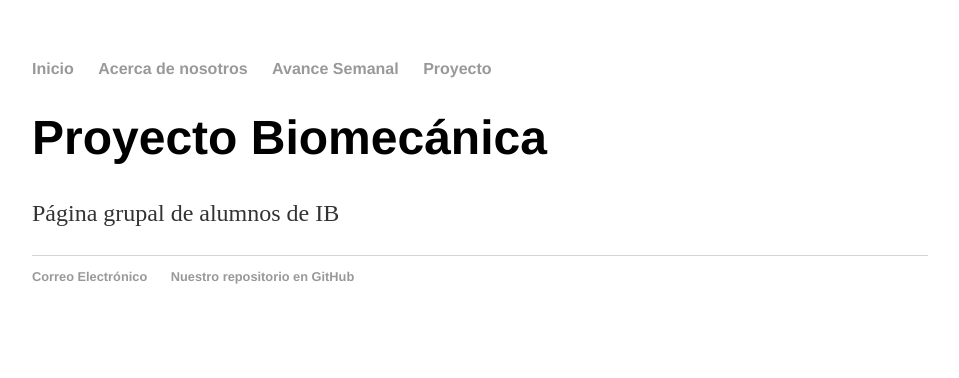
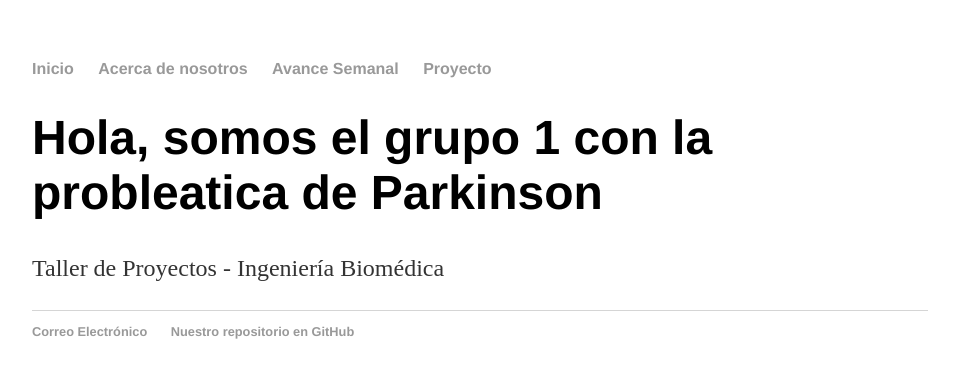
Before and after one commit to SebMelendez/ProyectoGP3, a Jekyll site: the page built from index.html, in a window 1280 px wide. Shown: the top 378 px of the page, without its empty margins (160-1119 px from the left). Built offline with Jekyll 4.4.1, drawn with Linux system fonts in a browser that asks for light colours.

Commit message:
Update index.html

```diff
--- a/index.html
+++ b/index.html
@@ -2,7 +2,7 @@
 layout: default
 title: Ingeniería Biomédica
 ---
-<div class="blurb">
-   <h1>Proyecto Biomecánica</h1>
-   <p>Página grupal de alumnos de IB</p>
+<div class= "blurb">
+  <h1> Hola, somos el grupo 1 con la probleatica de Parkinson </h1>
+  <p> Taller de Proyectos -  Ingeniería Biomédica </p>
 </div>
```
